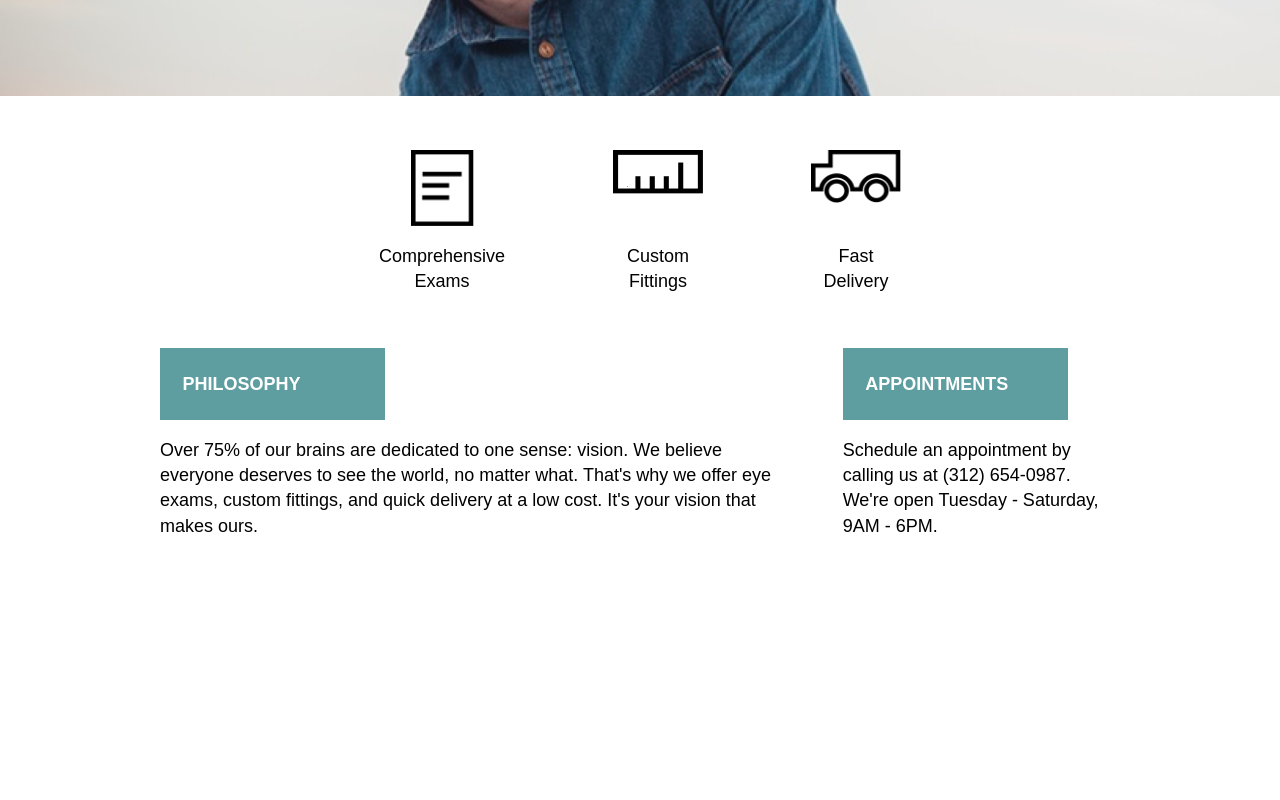
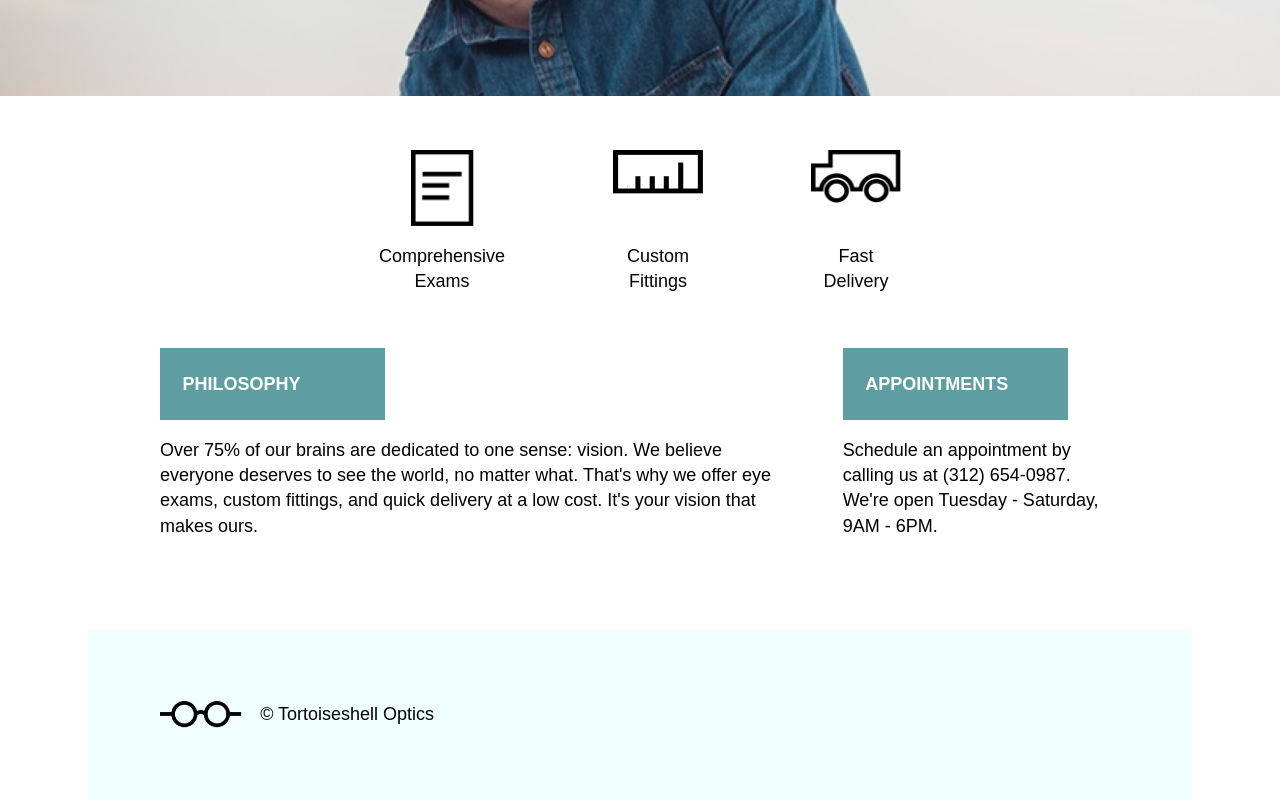
Before and after one commit to heckvetica/tortoiseshellOptics, a plain HTML site: page index.html in a window 1280 px wide. Shown: the part 444-1244 px from the top of the page. Before the commit the page ends 983 px from the top, so only its background shows below. Drawn offline with Linux system fonts and the light colour scheme.

Commit message:
finished up footer

```diff
--- a/index.html
+++ b/index.html
@@ -12,7 +12,7 @@
         <div class="container">
             <header>
                 <div class="logocontainer">
-                    <img class="logo" src="./resources/img/logo-white.png" alt="glasses logo">
+                    <img class="logowhite" src="./resources/img/logo-white.png" alt="glasses logo white">
                     <span class="title">Tortoiseshell Optics</span>
                 </div><!-- logocontainer -->
                 <nav>
@@ -63,5 +63,11 @@
             </div><!-- appointments -->
         </div><!-- container -->
     </div><!-- products -->
+    <footer>
+        <div class="container">
+            <img src="./resources/img/logo-black.png" class="logoblack" alt="glasses logo black">
+            <span class="footertext">&copy; Tortoiseshell Optics</span><!-- footertext -->
+        </div><!-- container -->
+    </footer>
 </body>
 </html>
--- a/resources/css/style.css
+++ b/resources/css/style.css
@@ -28,7 +28,7 @@ header {
     margin: auto 0;
 }
 
-.logo {
+.logowhite {
     height: 1.5rem;
     padding-left: 2rem;
 }
@@ -133,3 +133,26 @@ h4 {
 .philosophy {
     margin-right: 5%;
 }
+
+/* === footer === */
+
+footer {
+    display: flex;
+    justify-content: center;
+    margin-top: 5rem;
+}
+
+footer .container {
+    background-color: azure;
+    display: flex;
+    align-items: center;
+    padding: 4rem;
+}
+
+.logoblack {
+    height: 1.5rem;
+}
+
+.footertext {
+    margin-left: 1rem;
+}
```
